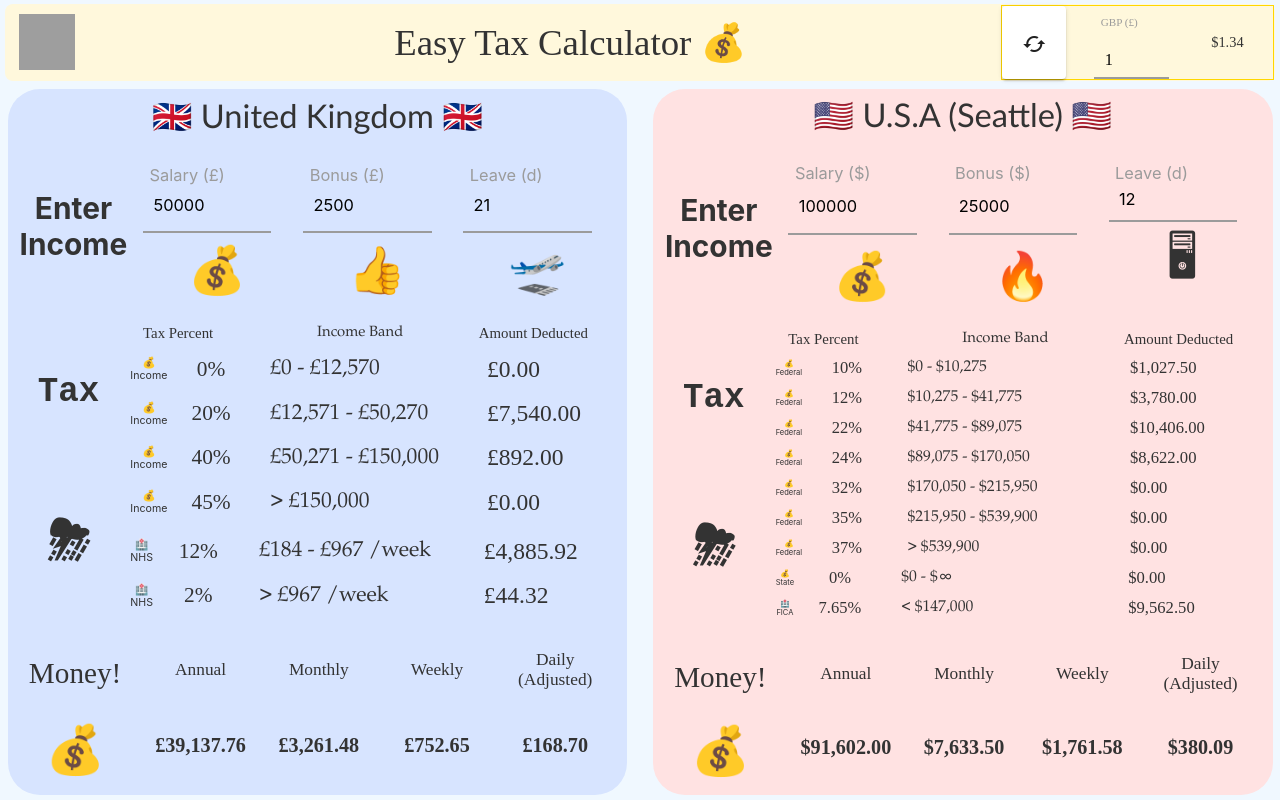
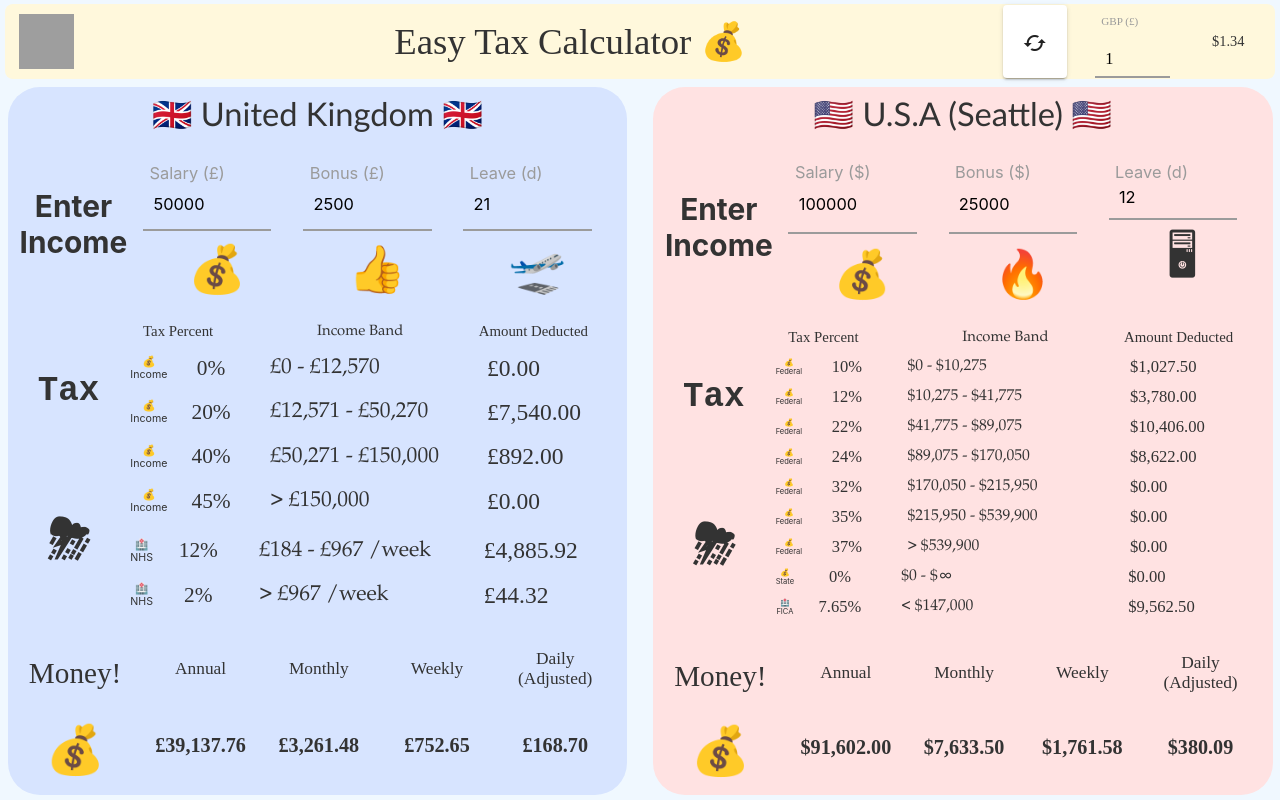
Before and after one commit to Ellipsoul/tax-calculator-pwa, an Angular app: page / in a window 1280 px wide. Built offline with nearby package versions, Linux system fonts and the light colour scheme; grey boxes are pictures that could not be loaded.

Commit message:
Removed accidental golden border

```diff
--- a/package.json
+++ b/package.json
@@ -1,6 +1,6 @@
 {
   "name": "tax-calculator-pwa",
-  "version": "3.0.1",
+  "version": "3.0.2",
   "scripts": {
     "ng": "ng",
     "start": "ng serve",
--- a/src/app/app.component.sass
+++ b/src/app/app.component.sass
@@ -94,8 +94,6 @@ header
   display: flex
   flex-direction: row
   column-gap: 20px
-
-  border: 1px solid gold
 
 // Don't display the converter for phones
 @media screen and ( max-width: 425px ) and (orientation: portrait)
```
